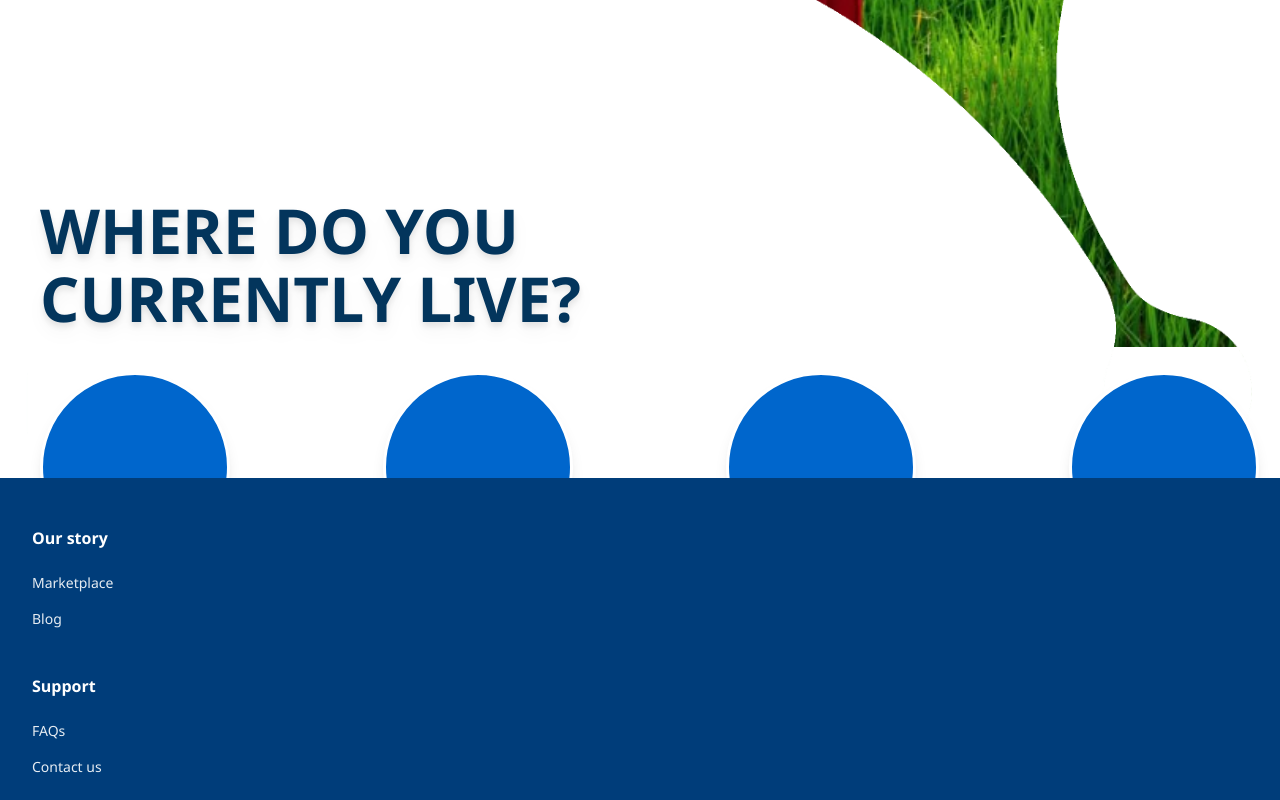
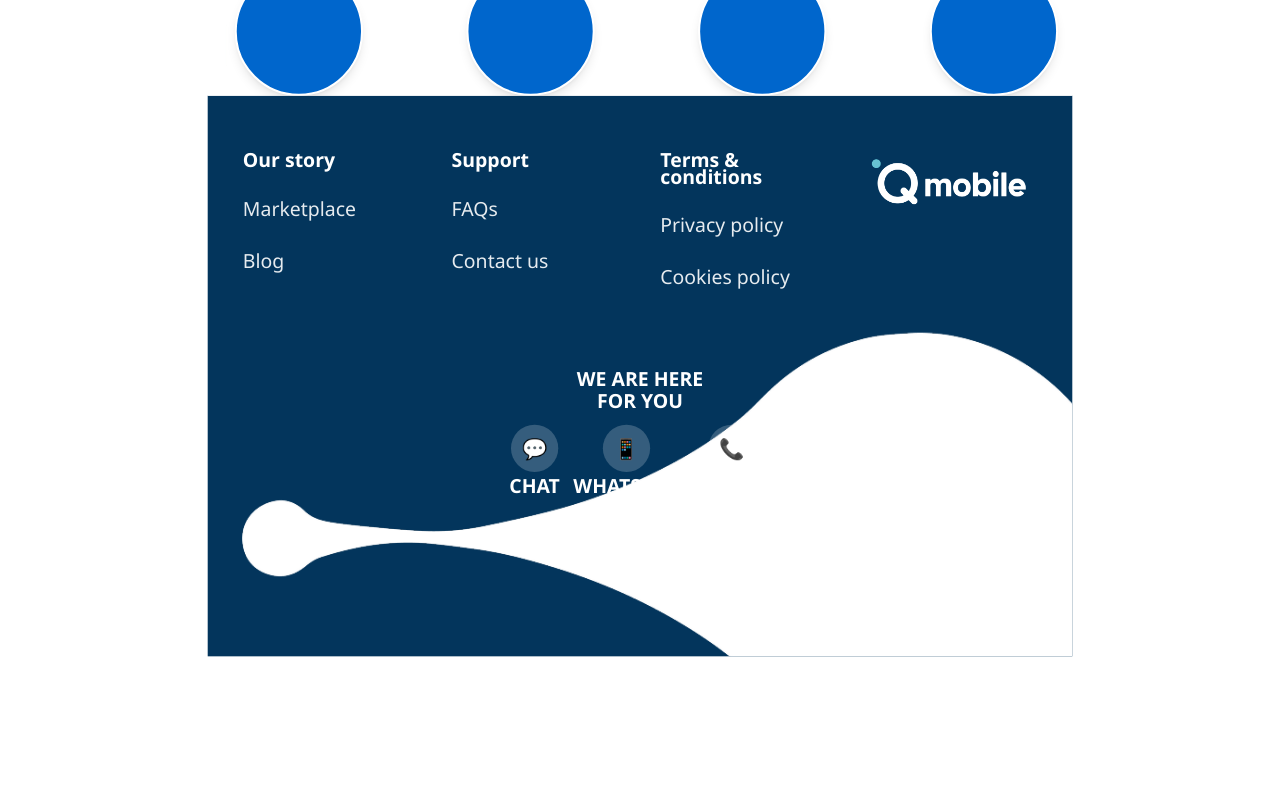
Before and after one commit to Vahan-23/QMobile, a React (Create React App) app: page / in a window 1280 px wide. Shown: the part 700-1500 px from the top of the page. Built offline with nearby package versions, Linux system fonts and the light colour scheme.

Commit message:
fund wepbage 3

```diff
--- a/src/components/WelcomePage/CountrySelection.jsx
+++ b/src/components/WelcomePage/CountrySelection.jsx
@@ -35,11 +35,12 @@ const CountrySelection = () => {
       <div className="max-w-[600px]">
         <h1 className="mb-10 drop-shadow-lg" style={{
           color: '#03355c',
-          fontSize: '3.875rem',
-          lineHeight: '4.25rem',
+          fontSize: 'clamp(2rem, 4vw, 3.5625rem)',
+          lineHeight: 'clamp(2.5rem, 5vw, 4.25rem)',
           fontWeight: '700',
           letteSpacing: '4px',
-          fontFamily: 'unset'
+          fontFamily: 'unset',
+          marginTop: '20px'
         }}>
           WHERE DO YOU<br />CURRENTLY LIVE?
         </h1>
--- a/src/components/WelcomePage/WelcomeFooter.jsx
+++ b/src/components/WelcomePage/WelcomeFooter.jsx
@@ -2,22 +2,19 @@ import React from 'react';
 
 const WelcomeFooter = () => {
   return (
-    <footer className="bg-[#003d7a] text-white px-12 py-12 relative overflow-hidden sm:px-8">
-      {/* Декоративный элемент */}
-      <div className="absolute bottom-0 left-0 w-2/5 h-[200px] bg-white/10 rounded-t-full"></div>
-
-      <div className="grid grid-cols-3 gap-12 mb-12 relative z-[2] sm:grid-cols-1 sm:gap-8">
+    <footer className="text-white px-12 relative sm:px-8" style={{ backgroundColor: '#03355c', paddingTop: 'calc(3rem + 15px)', paddingBottom: 'calc(3rem + 15px)', height: '830px', overflow: 'hidden' }}>
+      <div className="flex flex-row mb-12 relative z-[2] sm:flex-col sm:gap-8" style={{ flexDirection: 'row', gap: '20px' }}>
         {/* Колонка 1 */}
-        <div>
-          <h3 className="text-base mb-5 font-semibold">Our story</h3>
-          <ul className="list-none">
-            <li className="mb-3">
-              <a href="#" className="text-white text-sm opacity-90 hover:opacity-100 transition-opacity no-underline">
+        <div className="flex-1" style={{ padding: '20px' }}>
+          <h3 className="text-base font-semibold" style={{ fontSize: '1.8rem', marginBottom: '50px' }}>Our story</h3>
+          <ul className="list-none" style={{ padding: 0, margin: 0 }}>
+            <li style={{ marginBottom: '50px' }}>
+              <a href="#" className="text-white text-sm opacity-90 hover:opacity-100 transition-opacity no-underline" style={{ fontSize: '1.8rem' }}>
                 Marketplace
               </a>
             </li>
-            <li className="mb-3">
-              <a href="#" className="text-white text-sm opacity-90 hover:opacity-100 transition-opacity no-underline">
+            <li style={{ marginBottom: '50px' }}>
+              <a href="#" className="text-white text-sm opacity-90 hover:opacity-100 transition-opacity no-underline" style={{ fontSize: '1.8rem' }}>
                 Blog
               </a>
             </li>
@@ -25,16 +22,16 @@ const WelcomeFooter = () => {
         </div>
 
         {/* Колонка 2 */}
-        <div>
-          <h3 className="text-base mb-5 font-semibold">Support</h3>
-          <ul className="list-none">
-            <li className="mb-3">
-              <a href="#" className="text-white text-sm opacity-90 hover:opacity-100 transition-opacity no-underline">
+        <div className="flex-1" style={{ padding: '20px' }}>
+          <h3 className="text-base font-semibold" style={{ fontSize: '1.8rem', marginBottom: '50px' }}>Support</h3>
+          <ul className="list-none" style={{ padding: 0, margin: 0 }}>
+            <li style={{ marginBottom: '50px' }}>
+              <a href="#" className="text-white text-sm opacity-90 hover:opacity-100 transition-opacity no-underline" style={{ fontSize: '1.8rem' }}>
                 FAQs
               </a>
             </li>
-            <li className="mb-3">
-              <a href="#" className="text-white text-sm opacity-90 hover:opacity-100 transition-opacity no-underline">
+            <li style={{ marginBottom: '50px' }}>
+              <a href="#" className="text-white text-sm opacity-90 hover:opacity-100 transition-opacity no-underline" style={{ fontSize: '1.8rem' }}>
                 Contact us
               </a>
             </li>
@@ -42,45 +39,50 @@ const WelcomeFooter = () => {
         </div>
 
         {/* Колонка 3 */}
-        <div>
-          <h3 className="text-base mb-5 font-semibold">Terms & conditions</h3>
-          <ul className="list-none">
-            <li className="mb-3">
-              <a href="#" className="text-white text-sm opacity-90 hover:opacity-100 transition-opacity no-underline">
+        <div className="flex-1" style={{ padding: '20px' }}>
+          <h3 className="text-base font-semibold" style={{ fontSize: '1.8rem', marginBottom: '50px' }}>Terms & conditions</h3>
+          <ul className="list-none" style={{ padding: 0, margin: 0 }}>
+            <li style={{ marginBottom: '50px' }}>
+              <a href="#" className="text-white text-sm opacity-90 hover:opacity-100 transition-opacity no-underline" style={{ fontSize: '1.8rem' }}>
                 Privacy policy
               </a>
             </li>
-            <li className="mb-3">
-              <a href="#" className="text-white text-sm opacity-90 hover:opacity-100 transition-opacity no-underline">
+            <li style={{ marginBottom: '50px' }}>
+              <a href="#" className="text-white text-sm opacity-90 hover:opacity-100 transition-opacity no-underline" style={{ fontSize: '1.8rem' }}>
                 Cookies policy
               </a>
             </li>
           </ul>
         </div>
+
+        {/* Колонка 4 - Логотип */}
+        <div className="flex-1 flex items-start" style={{ padding: '20px' }}>
+          <img
+            src="/Qmobile_Logo.png"
+            alt="Qmobile Logo"
+            style={{
+              maxWidth: '100%',
+              height: 'auto',
+              objectFit: 'contain'
+            }}
+          />
+        </div>
       </div>
 
       {/* Нижняя часть футера */}
-      <div className="flex justify-between items-end relative z-[2] sm:flex-col sm:gap-10 sm:items-center">
-        {/* Логотип */}
-        <div className="flex items-center gap-1.5">
-          <div className="w-9 h-9 bg-white rounded-full flex items-center justify-center text-2xl font-bold text-[#003d7a]">
-            Q
-          </div>
-          <span className="text-3xl font-bold">mobile</span>
-        </div>
-
+      <div className="flex justify-end items-end relative z-[2] sm:flex-col sm:gap-10 sm:items-center">
         {/* Контактная секция */}
         <div className="text-right sm:text-center">
-          <div className="text-2xl font-bold mb-8">
+          <div className="text-2xl font-bold" style={{ fontSize: '1.8rem', marginBottom: '20px' }}>
             WE ARE HERE<br />FOR YOU
           </div>
-          <div className="flex gap-5 justify-end sm:justify-center">
+          <div className="flex justify-end sm:justify-center" style={{ gap: '20px' }}>
             {/* Chat */}
             <div className="text-center cursor-pointer transition-transform hover:-translate-y-1">
               <div className="w-[70px] h-[70px] bg-white/20 rounded-full flex items-center justify-center mx-auto mb-2.5 text-3xl">
                 💬
               </div>
-              <div className="text-sm font-bold">CHAT</div>
+              <div className="text-sm font-bold" style={{ fontSize: '1.8rem' }}>CHAT</div>
             </div>
 
             {/* WhatsApp */}
@@ -88,7 +90,7 @@ const WelcomeFooter = () => {
               <div className="w-[70px] h-[70px] bg-white/20 rounded-full flex items-center justify-center mx-auto mb-2.5 text-3xl">
                 📱
               </div>
-              <div className="text-sm font-bold">WHATSAPP</div>
+              <div className="text-sm font-bold" style={{ fontSize: '1.8rem' }}>WHATSAPP</div>
             </div>
 
             {/* Call */}
@@ -96,10 +98,30 @@ const WelcomeFooter = () => {
               <div className="w-[70px] h-[70px] bg-white/20 rounded-full flex items-center justify-center mx-auto mb-2.5 text-3xl">
                 📞
               </div>
-              <div className="text-sm font-bold">CALL US</div>
+              <div className="text-sm font-bold" style={{ fontSize: '1.8rem' }}>CALL US</div>
             </div>
           </div>
         </div>
+      </div>
+
+      {/* WhiteFacture изображение - половина за границей */}
+      <div style={{
+        position: 'absolute',
+        bottom: '230px',
+        left: '4%',
+        right: '-6%',
+        transform: 'translateY(calc(70% - 63px))',
+        zIndex: 1
+      }}>
+        <img
+          src="/Images/whiteFacture.png"
+          alt="White Facture"
+          style={{
+            display: 'block',
+            height: 'auto',
+            width: '100%'
+          }}
+        />
       </div>
     </footer>
   );
--- a/src/components/WelcomePage/WelcomeHero.jsx
+++ b/src/components/WelcomePage/WelcomeHero.jsx
@@ -8,11 +8,11 @@ const WelcomeHero = () => {
 
   return (
     <section
-      className="relative overflow-hidden min-h-screen"
+      className="relative overflow-hidden"
       style={{
         backgroundImage: `url('${backgroundImage}')`,
         backgroundSize: '200% auto',
-        backgroundPosition: '-460px -660px',
+        backgroundPosition: '-440px -860px',
         backgroundRepeat: 'no-repeat',
         width: '100%'
       }}
@@ -38,7 +38,7 @@ const WelcomeHero = () => {
         </div>
 
         {/* CountrySelection поверх whiteLayer */}
-        <div className="absolute left-0 right-0 z-[2] pt-32 md:pt-24 sm:pt-20" style={{ top: '500px' }}>
+        <div className="absolute left-0 right-0 z-[2]" style={{ top: '500px' }}>
           <CountrySelection />
         </div>
       </div>
--- a/src/components/WelcomePage/WelcomePage.jsx
+++ b/src/components/WelcomePage/WelcomePage.jsx
@@ -1,11 +1,41 @@
-import React from 'react';
+import React, { useEffect, useState } from 'react';
 import WelcomeHeader from './WelcomeHeader';
 import WelcomeHero from './WelcomeHero';
 import CountrySelection from './CountrySelection';
 import WelcomeFooter from './WelcomeFooter';
 
 const WelcomePage = () => {
+  const [scale, setScale] = useState(1);
+
+  useEffect(() => {
+    const updateScale = () => {
+      const baseWidth = 1895;
+      const currentWidth = window.innerWidth;
+      const calculatedScale = Math.min(currentWidth / baseWidth, 1);
+      setScale(calculatedScale);
+    };
+
+    updateScale();
+    window.addEventListener('resize', updateScale);
+    return () => window.removeEventListener('resize', updateScale);
+  }, []);
+
   return (
+    <div
+      className="font-['Segoe_UI',_'Tahoma',_'Geneva',_'Verdana',_sans-serif] text-[#333] flex justify-center items-start"
+      style={{
+        width: '100%',
+        overflowX: 'hidden',
+        overflowY: 'visible'
+      }}
+    >
+      <div
+        style={{
+          width: '1895px',
+          transform: `scale(${scale})`,
+          transformOrigin: 'top center'
+        }}
+      >
         <div className="font-['Segoe_UI',_'Tahoma',_'Geneva',_'Verdana',_sans-serif] text-[#333]">
           {/* Header */}
           <WelcomeHeader />
@@ -16,6 +46,8 @@ const WelcomePage = () => {
           {/* Footer */}
           <WelcomeFooter />
         </div>
+      </div>
+    </div>
   );
 };
 
```
Lines whose indentation alone changed are shown as unchanged.
